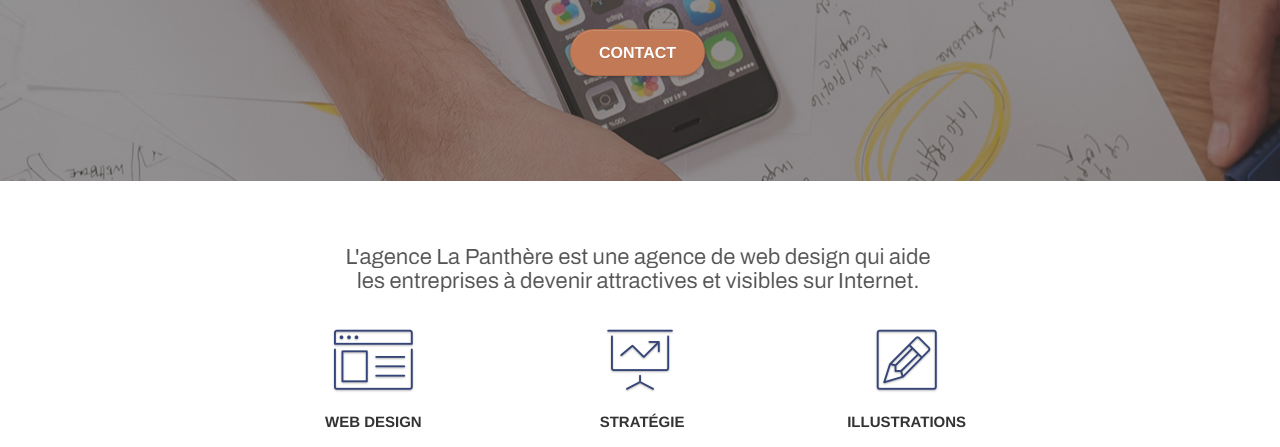
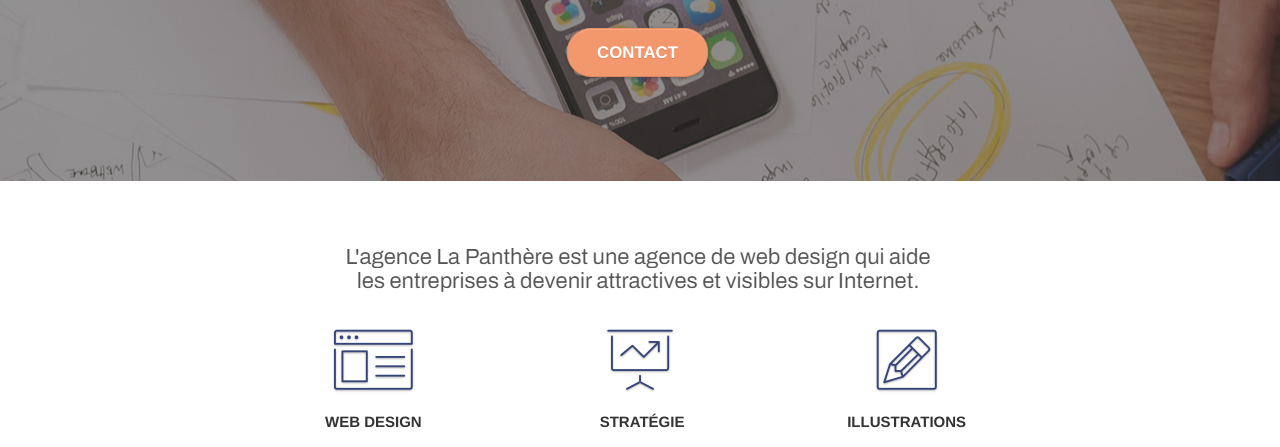
Before and after one commit to ThomasdevLC/lapanthere, a plain HTML site: page index.html in a window 1280 px wide. In both pictures the pointer is over the link 637 px from the left and 403 px from the top of the page. Shown: the part 351-798 px from the top of the page. Drawn offline with Linux system fonts and the light colour scheme.

Commit message:
icone_color

```diff
--- a/style.css
+++ b/style.css
@@ -133,7 +133,7 @@ a:hover {
 .d-bloc h5 a,
 .d-bloc h6 a,
 .d-bloc p a {
-    color: rgba(255, 255, 255, .6);
+    /* color: rgba(255, 255, 255, .6); */
 }
 
 .d-bloc .a-btn:hover,
@@ -743,7 +743,7 @@ h4 {
 }
 
 .white {
-    color: #FFFFFF !important;
+    /* color: #FFFFFF !important; */
 }
 
 .portfolio-thumb {
@@ -792,8 +792,10 @@ h4 {
 }
 
 .btn-atomic-tangerine:hover {
-    background: #c27956 !important;
-    color: #FFFFFF !important;
+    /* background: #c27956 !important; */
+    /* color: #FFFFFF !important; */
+    transform: scale(1.05);
+
 }
 
 .ltc-white {
```
